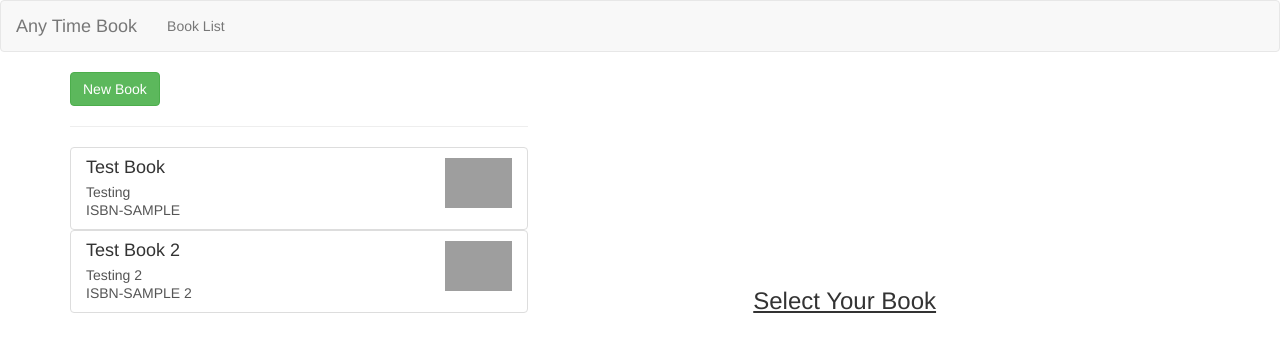
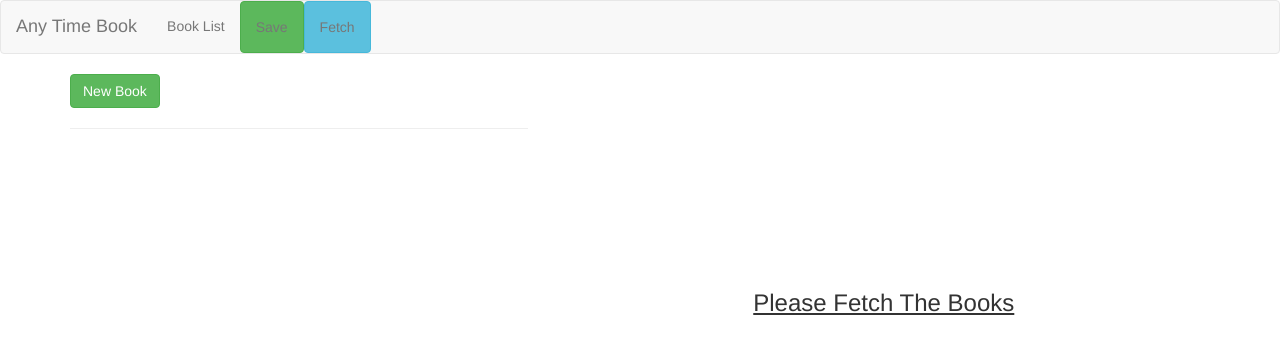
Before and after one commit to JSsquare/any-time-book, an Angular app: page /books in a window 1280 px wide. Shown: the top 354 px of the page. Built offline with nearby package versions, Linux system fonts and the light colour scheme; grey boxes are pictures that could not be loaded.

Commit message:
Added backend

```diff
--- a/src/app/app.module.ts
+++ b/src/app/app.module.ts
@@ -1,6 +1,7 @@
 import { BrowserModule } from '@angular/platform-browser';
 import { NgModule } from '@angular/core';
 import { FormsModule, ReactiveFormsModule } from '@angular/forms';
+import { HttpModule } from '@angular/http';
 
 import { AppComponent } from './app.component';
 import { HeaderComponent } from './header/header.component';
@@ -13,6 +14,7 @@ import { AppRoutingModule } from './app-routing.module';
 import { BookStartComponent } from './books/book-start/book-start.component';
 import { BookEditComponent } from './books/book-edit/book-edit.component';
 import { BookService } from './books/books.service';
+import { DataStorageService } from './shared/data-storage.service'
 
 @NgModule({
   declarations: [
@@ -30,9 +32,10 @@ import { BookService } from './books/books.service';
     BrowserModule,
     FormsModule,
     ReactiveFormsModule,
+    HttpModule,
     AppRoutingModule
   ],
-  providers: [BookService],
+  providers: [BookService, DataStorageService],
   bootstrap: [AppComponent]
 })
 export class AppModule { }
--- a/src/app/books/book-start/book-start.component.html
+++ b/src/app/books/book-start/book-start.component.html
@@ -1,3 +1,3 @@
 <h3 class="container" style="padding: 30%; text-decoration: underline;">
- Select Your Book
+ Please Fetch The Books
 </h3>
--- a/src/app/books/books.service.ts
+++ b/src/app/books/books.service.ts
@@ -1,5 +1,6 @@
 import { Injectable } from '@angular/core'
 import { Subject } from 'rxjs/Subject';
+import { Http, Response } from '@angular/http';
 
 import { Book } from './books.model';
 
@@ -7,15 +8,15 @@ import { Book } from './books.model';
 
 @Injectable()
 export class BookService {
-
   bookChanged = new Subject<Book[]>();
 
+  private books: Book[] = [];
 
 
-  private books: Book[] = [
-  	new Book('Test Book', 'Testing', 'https://about.canva.com/wp-content/uploads/sites/3/2015/01/business_bookcover.png', 'ISBN-SAMPLE'),
-  	new Book('Test Book 2', 'Testing 2', 'https://about.canva.com/wp-content/uploads/sites/3/2015/01/business_bookcover.png', 'ISBN-SAMPLE 2')
-  ];
+  setBook(books: Book[]){
+    this.books = books;
+    this.bookChanged.next(this.books.slice());
+  }
 
   getBooks(){
   	return this.books.slice();
--- a/src/app/header/header.component.html
+++ b/src/app/header/header.component.html
@@ -7,6 +7,15 @@
 			<ul class="nav navbar-nav">
 				<li><a routerLink="/books" href="">Book List</a></li>
 			</ul>
+			<ul class="nav navbar-nav">
+				<li class="dropdown">
+					<a (click)="onSaveData()" class="btn btn-success">Save</a>
+				</li>
+				<li>
+					<a (click)="fetchData()" class="btn btn-info">Fetch</a>
+				</li>
+			</ul>
 		</div>
+
 	</div>
 </nav>
--- a/src/app/header/header.component.ts
+++ b/src/app/header/header.component.ts
@@ -1,4 +1,5 @@
 import { Component } from '@angular/core';
+import { DataStorageService } from '../shared/data-storage.service';
 
 @Component({
 	selector: 'app-header',
@@ -7,4 +8,20 @@ import { Component } from '@angular/core';
 
 export class HeaderComponent {
 
+	constructor(private dataStorageService: DataStorageService){
+
+	}
+
+	onSaveData() {
+		this.dataStorageService.storeBooks()
+		.subscribe(
+			(response: Response) => {
+				console.log(response);
+			}
+		);
+	}
+
+	fetchData() {
+		this.dataStorageService.getBooks();
+	}
 }
--- /dev/null
+++ b/src/app/shared/data-storage.service.ts
@@ -0,0 +1,35 @@
+import { Injectable } from '@angular/core';
+import { Http, Response } from '@angular/http';
+
+import { BookService } from '../books/books.service';
+import { Book } from '../books/books.model';
+import 'rxjs/add/operator/map';
+import 'rxjs/add/operator/toPromise';
+
+
+@Injectable()
+export class DataStorageService {
+	constructor(private http: Http, private bookService: BookService){
+
+	}
+
+	storeBooks(){
+		return this.http.put('https://ng-any-time-book.firebaseio.com/books.json', this.bookService.getBooks());
+	}
+
+	getBooks(){
+		this.http.get('https://ng-any-time-book.firebaseio.com/books.json')
+		.map(
+			(response: Response) => {
+				const books: Book[] = response.json();
+				console.log(books);
+				return books;
+			}
+		)
+		.subscribe(
+			(books: Book[]) => {
+				this.bookService.setBook(books);
+			}
+			);
+	}
+}
```
